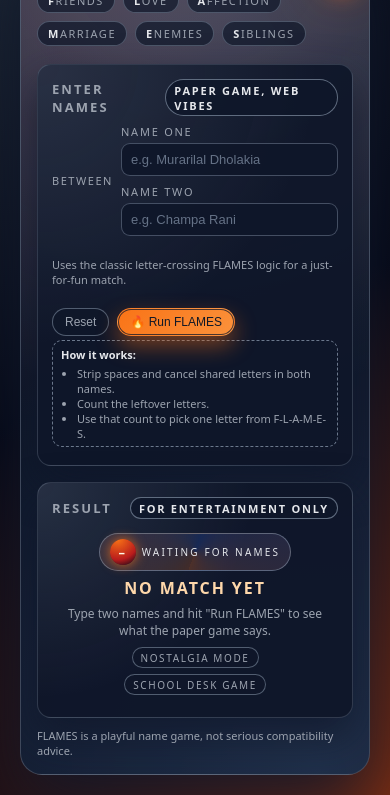
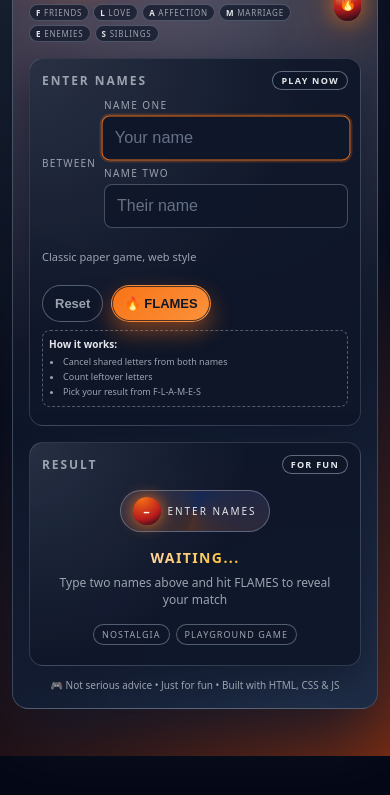
Before and after one commit to alstarian/flames, a plain HTML site: page index.html in a window 390 px wide. Shown: the part 88-883 px from the top of the page. After the commit the page ends 844 px from the top, so only its background shows below. Drawn offline with Linux system fonts and the light colour scheme.

Commit message:
Update index.html

```diff
--- a/index.html
+++ b/index.html
@@ -22,8 +22,13 @@
       box-sizing: border-box;
     }
 
+    html, body {
+      margin: 0;
+      padding: 0;
+      height: 100%;
+    }
+
     body {
-      margin: 0;
       min-height: 100vh;
       font-family: system-ui, -apple-system, BlinkMacSystemFont, "SF Pro Text",
         "Segoe UI", sans-serif;
@@ -35,9 +40,11 @@
       display: flex;
       align-items: center;
       justify-content: center;
-      padding: 20px;
-      overflow: hidden;
+      padding: 16px;
+      overflow-x: hidden;
       position: relative;
+      -webkit-font-smoothing: antialiased;
+      -webkit-touch-callout: none;
     }
 
     .app-shell {
@@ -48,10 +55,22 @@
       border-radius: 22px;
       border: 1px solid rgba(148,163,184,0.35);
       box-shadow: 0 28px 70px rgba(15,23,42,0.9);
-      padding: 24px 24px 20px;
+      padding: 20px;
       backdrop-filter: blur(18px);
       position: relative;
       overflow: hidden;
+      animation: slideUp 0.6s cubic-bezier(0.34, 1.56, 0.64, 1);
+    }
+
+    @keyframes slideUp {
+      from {
+        opacity: 0;
+        transform: translateY(40px);
+      }
+      to {
+        opacity: 1;
+        transform: translateY(0);
+      }
     }
 
     .app-shell::before {
@@ -70,7 +89,7 @@
       display: flex;
       align-items: center;
       justify-content: space-between;
-      margin-bottom: 18px;
+      margin-bottom: 16px;
       gap: 12px;
     }
 
@@ -81,17 +100,27 @@
     }
 
     .app-title {
-      font-size: 24px;
+      font-size: clamp(20px, 5vw, 24px);
       letter-spacing: 0.09em;
       text-transform: uppercase;
       font-weight: 700;
       display: flex;
       align-items: center;
       gap: 8px;
+      animation: titleGlow 2s ease-in-out infinite;
+    }
+
+    @keyframes titleGlow {
+      0%, 100% {
+        text-shadow: 0 0 10px rgba(249,115,22,0.3);
+      }
+      50% {
+        text-shadow: 0 0 20px rgba(249,115,22,0.6);
+      }
     }
 
     .chip {
-      font-size: 11px;
+      font-size: 9px;
       text-transform: uppercase;
       letter-spacing: 0.14em;
       padding: 3px 8px 2px;
@@ -99,24 +128,36 @@
       border: 1px solid rgba(248,250,252,0.18);
       background: linear-gradient(135deg, rgba(249,115,22,0.25), rgba(15,23,42,0.4));
       color: #fff;
+      animation: chipPulse 2s ease-in-out infinite;
+    }
+
+    @keyframes chipPulse {
+      0%, 100% {
+        transform: scale(1);
+      }
+      50% {
+        transform: scale(1.05);
+      }
     }
 
     .pill-row {
       display: flex;
-      gap: 8px;
+      gap: 4px;
       align-items: center;
       flex-wrap: wrap;
+      animation: fadeIn 0.8s ease 0.3s backwards;
     }
 
     .pill {
-      font-size: 11px;
+      font-size: 9px;
       text-transform: uppercase;
-      letter-spacing: 0.14em;
-      padding: 4px 10px;
+      letter-spacing: 0.1em;
+      padding: 3px 8px;
       border-radius: 999px;
       border: 1px solid rgba(148,163,184,0.4);
       color: var(--muted);
       background: rgba(15,23,42,0.7);
+      transition: all 0.3s ease;
     }
 
     .pill strong {
@@ -124,9 +165,15 @@
       font-weight: 600;
     }
 
+    .pill:hover {
+      border-color: rgba(249,115,22,0.6);
+      color: #e5e7eb;
+      transform: translateY(-2px);
+    }
+
     .flame-orb {
-      width: 42px;
-      height: 42px;
+      width: 40px;
+      height: 40px;
       border-radius: 999px;
       background: radial-gradient(circle at 30% 0%, #f97316, #b91c1c 60%, #020617);
       position: relative;
@@ -138,8 +185,17 @@
       justify-content: center;
       color: #fffbeb;
       font-weight: 800;
-      letter-spacing: 0.18em;
-      font-size: 12px;
+      font-size: 16px;
+      animation: flameFloat 3s ease-in-out infinite;
+    }
+
+    @keyframes flameFloat {
+      0%, 100% {
+        transform: translateY(0px);
+      }
+      50% {
+        transform: translateY(-8px);
+      }
     }
 
     .flame-orb::after {
@@ -155,19 +211,13 @@
     .layout {
       position: relative;
       display: grid;
-      grid-template-columns: minmax(0, 1.4fr) minmax(0, 1fr);
+      grid-template-columns: 1fr;
       gap: 16px;
     }
 
-    @media (max-width: 720px) {
+    @media (min-width: 768px) {
       .layout {
-        grid-template-columns: minmax(0, 1fr);
-      }
-      .app-shell {
-        padding: 18px 16px 16px;
-      }
-      .app-header {
-        align-items: flex-start;
+        grid-template-columns: minmax(0, 1.4fr) minmax(0, 1fr);
       }
     }
 
@@ -177,14 +227,31 @@
       background: radial-gradient(circle at top left, rgba(148,163,184,0.18), transparent 55%),
                   rgba(15,23,42,0.95);
       border: var(--border-subtle);
-      padding: 14px 14px 12px;
+      padding: 14px;
       box-shadow: var(--shadow-soft);
       overflow: hidden;
+      animation: fadeIn 0.8s ease 0.4s backwards;
+      transition: all 0.3s ease;
+    }
+
+    @keyframes fadeIn {
+      from {
+        opacity: 0;
+        transform: translateY(20px);
+      }
+      to {
+        opacity: 1;
+        transform: translateY(0);
+      }
+    }
+
+    .panel:hover {
+      box-shadow: 0 20px 50px rgba(0, 0, 0, 0.5);
     }
 
     .panel h2 {
       margin: 0 0 8px;
-      font-size: 13px;
+      font-size: 12px;
       text-transform: uppercase;
       letter-spacing: 0.16em;
       color: var(--muted);
@@ -196,11 +263,11 @@
 
     .panel h2 span.label {
       color: #e5e7eb;
-      font-size: 11px;
+      font-size: 9px;
       text-transform: uppercase;
-      letter-spacing: 0.16em;
+      letter-spacing: 0.14em;
       border-radius: 999px;
-      padding: 3px 8px 2px;
+      padding: 2px 8px;
       border: 1px solid rgba(148,163,184,0.6);
       background: rgba(15,23,42,0.85);
     }
@@ -214,23 +281,18 @@
     }
 
     .names-row .side-label {
-      font-size: 11px;
+      font-size: 10px;
       text-transform: uppercase;
-      letter-spacing: 0.14em;
+      letter-spacing: 0.12em;
       color: var(--muted);
     }
 
     .input-pair {
       flex: 1;
       display: grid;
-      grid-template-columns: minmax(0,1fr) minmax(0,1fr);
+      grid-template-columns: 1fr 1fr;
       gap: 8px;
-    }
-
-    @media (max-width: 480px) {
-      .input-pair {
-        grid-template-columns: minmax(0,1fr);
-      }
+      min-width: 200px;
     }
 
     .field {
@@ -240,22 +302,24 @@
     }
 
     .field label {
-      font-size: 11px;
+      font-size: 10px;
       text-transform: uppercase;
-      letter-spacing: 0.16em;
+      letter-spacing: 0.14em;
       color: var(--muted);
     }
 
     input[type="text"] {
       width: 100%;
-      padding: 8px 9px;
-      border-radius: 9px;
+      padding: 10px;
+      border-radius: 8px;
       border: 1px solid rgba(148,163,184,0.4);
       background: rgba(15,23,42,0.9);
       color: var(--text);
-      font-size: 13px;
+      font-size: 14px;
       outline: none;
-      transition: border-color 0.15s ease, box-shadow 0.15s ease, background 0.15s ease;
+      transition: all 0.3s ease;
+      -webkit-appearance: none;
+      appearance: none;
     }
 
     input[type="text"]::placeholder {
@@ -264,8 +328,13 @@
 
     input[type="text"]:focus {
       border-color: rgba(249,115,22,0.9);
-      box-shadow: 0 0 0 1px rgba(249,115,22,0.35);
+      box-shadow: 0 0 0 2px rgba(249,115,22,0.2);
       background: rgba(15,23,42,0.95);
+      transform: scale(1.02);
+    }
+
+    input[type="text"]:active {
+      transform: scale(0.98);
     }
 
     .actions-row {
@@ -273,13 +342,15 @@
       align-items: center;
       justify-content: space-between;
       gap: 10px;
-      margin-top: 4px;
+      margin-top: 8px;
       flex-wrap: wrap;
     }
 
     .hint {
       font-size: 11px;
       color: var(--muted);
+      flex: 1;
+      min-width: 150px;
     }
 
     .btn-row {
@@ -292,20 +363,29 @@
     button {
       border-radius: 999px;
       border: 1px solid transparent;
-      padding: 6px 12px;
+      padding: 8px 14px;
       font-size: 12px;
-      font-weight: 500;
+      font-weight: 600;
       cursor: pointer;
       display: inline-flex;
       align-items: center;
       gap: 6px;
       background: none;
       color: var(--text);
-      transition: background 0.15s ease, border-color 0.15s ease, transform 0.1s ease;
+      transition: all 0.2s cubic-bezier(0.34, 1.56, 0.64, 1);
+      white-space: nowrap;
+      -webkit-user-select: none;
+      user-select: none;
+      touch-action: manipulation;
     }
 
     button:active {
-      transform: translateY(1px);
+      transform: scale(0.95);
+    }
+
+    button:disabled {
+      opacity: 0.5;
+      cursor: not-allowed;
     }
 
     .btn-primary {
@@ -319,6 +399,14 @@
 
     .btn-primary:hover {
       background: linear-gradient(135deg, #fb923c, #fdba74);
+      transform: translateY(-2px);
+      box-shadow:
+        0 14px 28px rgba(248,113,22,0.5),
+        0 0 0 1px rgba(15,23,42,0.75) inset;
+    }
+
+    .btn-primary:active {
+      transform: scale(0.95);
     }
 
     .btn-ghost {
@@ -331,12 +419,18 @@
       border-color: rgba(148,163,184,0.9);
       color: #e5e7eb;
       background: rgba(15,23,42,0.9);
+      transform: translateY(-1px);
     }
 
     .result-shell {
       position: relative;
       text-align: center;
-      padding: 6px 6px 10px;
+      padding: 8px;
+      min-height: 160px;
+      display: flex;
+      flex-direction: column;
+      justify-content: center;
+      align-items: center;
     }
 
     .result-shell.reveal {
@@ -345,11 +439,11 @@
 
     @keyframes resultPop {
       0% {
-        transform: scale(0.5);
+        transform: scale(0.3);
         opacity: 0;
       }
       50% {
-        transform: scale(1.1);
+        transform: scale(1.15);
       }
       100% {
         transform: scale(1);
@@ -361,63 +455,108 @@
       display: inline-flex;
       align-items: center;
       gap: 6px;
-      padding: 5px 10px;
+      padding: 6px 12px;
       border-radius: 999px;
       background: conic-gradient(from 200deg, rgba(248,113,22,0.2), rgba(37,99,235,0.2), rgba(248,113,22,0.25));
       border: 1px solid rgba(148,163,184,0.5);
       font-size: 10px;
       text-transform: uppercase;
-      letter-spacing: 0.22em;
-      margin-bottom: 6px;
+      letter-spacing: 0.2em;
+      margin-bottom: 8px;
       color: #e5e7eb;
+      animation: badgeBounce 0.5s cubic-bezier(0.34, 1.56, 0.64, 1);
+    }
+
+    @keyframes badgeBounce {
+      0% {
+        transform: scale(0);
+        opacity: 0;
+      }
+      60% {
+        transform: scale(1.1);
+      }
+      100% {
+        transform: scale(1);
+        opacity: 1;
+      }
     }
 
     .flame-letter {
-      width: 26px;
-      height: 26px;
+      width: 30px;
+      height: 30px;
       border-radius: 999px;
       background: radial-gradient(circle at 30% 0%, #f97316, #b91c1c 65%, #020617);
       display: inline-flex;
       align-items: center;
       justify-content: center;
       font-weight: 800;
-      font-size: 13px;
+      font-size: 14px;
       color: #fffbeb;
-      box-shadow: 0 0 12px rgba(248,113,22,0.8);
+      box-shadow: 0 0 15px rgba(248,113,22,0.9);
     }
 
     .result-shell.reveal .flame-letter {
-      animation: letterGlow 0.6s ease 0.2s;
+      animation: letterSpin 0.7s cubic-bezier(0.68, -0.55, 0.265, 1.55) 0.1s;
     }
 
-    @keyframes letterGlow {
-      0%, 100% {
-        box-shadow: 0 0 12px rgba(248,113,22,0.8);
+    @keyframes letterSpin {
+      0% {
+        transform: rotate(-180deg) scale(0.5);
+        opacity: 0;
       }
       50% {
-        box-shadow:
-          0 0 30px rgba(248,113,22,1),
-          0 0 60px rgba(248,113,22,0.6);
-        transform: scale(1.2);
+        transform: rotate(90deg) scale(1.3);
+      }
+      100% {
+        transform: rotate(360deg) scale(1);
+        opacity: 1;
       }
     }
 
     .relationship {
       font-size: 16px;
-      font-weight: 600;
-      letter-spacing: 0.12em;
+      font-weight: 700;
+      letter-spacing: 0.1em;
       text-transform: uppercase;
-      margin-bottom: 6px;
+      margin: 8px 0 4px;
+      animation: textSlideIn 0.5s ease 0.3s backwards;
+    }
+
+    @keyframes textSlideIn {
+      from {
+        opacity: 0;
+        transform: translateY(-15px);
+      }
+      to {
+        opacity: 1;
+        transform: translateY(0);
+      }
     }
 
     .relationship span {
-      color: #fed7aa;
+      background: linear-gradient(135deg, #fed7aa, #fbbf24);
+      -webkit-background-clip: text;
+      -webkit-text-fill-color: transparent;
+      background-clip: text;
     }
 
     .relationship-detail {
       font-size: 12px;
       color: var(--muted);
-      margin-bottom: 8px;
+      margin: 4px 0 8px;
+      line-height: 1.4;
+      animation: fadeInUp 0.5s ease 0.45s backwards;
+    }
+
+    @keyframes fadeInUp {
+      from {
+        opacity: 0;
+        transform: translateY(10px);
+      }
+      to {
+        opacity: 1;
+        transform: translateY(0);
+      }
     }
 
     .tags {
@@ -425,34 +564,77 @@
       flex-wrap: wrap;
       justify-content: center;
       gap: 6px;
-      margin-top: 2px;
+      margin-top: 8px;
     }
 
     .tag {
       font-size: 10px;
       text-transform: uppercase;
-      letter-spacing: 0.16em;
-      padding: 3px 8px 2px;
+      letter-spacing: 0.12em;
+      padding: 4px 10px;
       border-radius: 999px;
       border: 1px solid rgba(148,163,184,0.5);
       color: var(--muted);
       background: rgba(15,23,42,0.8);
+      transition: all 0.3s ease;
+      animation: tagBubble 0.4s cubic-bezier(0.68, -0.55, 0.265, 1.55) backwards;
+    }
+
+    .tag:nth-child(1) { animation-delay: 0.5s; }
+    .tag:nth-child(2) { animation-delay: 0.6s; }
+    .tag:nth-child(3) { animation-delay: 0.7s; }
+    .tag:nth-child(4) { animation-delay: 0.8s; }
+
+    @keyframes tagBubble {
+      from {
+        transform: scale(0);
+        opacity: 0;
+      }
+      to {
+        transform: scale(1);
+        opacity: 1;
+      }
+    }
+
+    .tag:hover {
+      border-color: rgba(249,115,22,0.6);
+      color: #e5e7eb;
+      transform: translateY(-2px);
     }
 
     .error {
       margin-top: 6px;
       font-size: 11px;
       color: var(--danger);
+      animation: shake 0.3s ease;
+    }
+
+    @keyframes shake {
+      0%, 100% { transform: translateX(0); }
+      25% { transform: translateX(-5px); }
+      75% { transform: translateX(5px); }
     }
 
     .mini-steps {
-      margin-top: 4px;
-      border-radius: 10px;
-      border: 1px dashed rgba(148,163,184,0.7);
-      background: rgba(15,23,42,0.85);
-      padding: 6px 8px 5px;
+      margin-top: 8px;
+      border-radius: 8px;
+      border: 1px dashed rgba(148,163,184,0.5);
+      background: rgba(15,23,42,0.8);
+      padding: 8px;
       font-size: 11px;
       color: var(--muted);
+      animation: slideIn 0.6s ease 0.5s backwards;
+    }
+
+    @keyframes slideIn {
+      from {
+        opacity: 0;
+        transform: translateX(-20px);
+      }
+      to {
+        opacity: 1;
+        transform: translateX(0);
+      }
     }
 
     .mini-steps strong {
@@ -460,23 +642,26 @@
     }
 
     .mini-steps ul {
-      padding-left: 16px;
+      padding-left: 14px;
       margin: 4px 0 0;
     }
 
     .mini-steps li {
-      margin: 0;
+      margin: 2px 0;
+      font-size: 10px;
     }
 
     .footer {
-      margin-top: 10px;
-      font-size: 11px;
+      margin-top: 12px;
+      font-size: 10px;
       color: var(--muted);
       display: flex;
-      justify-content: space-between;
+      justify-content: center;
       flex-wrap: wrap;
       gap: 8px;
       position: relative;
+      text-align: center;
+      animation: fadeIn 0.8s ease 0.6s backwards;
     }
 
     .footer a {
@@ -516,6 +701,80 @@
         opacity: 0;
       }
     }
+
+    /* Mobile optimizations */
+    @media (max-width: 480px) {
+      body {
+        padding: 12px;
+      }
+
+      .app-shell {
+        padding: 16px;
+        border-radius: 16px;
+      }
+
+      .app-title {
+        font-size: 18px;
+      }
+
+      .chip {
+        font-size: 8px;
+      }
+
+      .pill {
+        font-size: 8px;
+        padding: 2px 6px;
+      }
+
+      .flame-orb {
+        width: 36px;
+        height: 36px;
+        font-size: 14px;
+      }
+
+      .panel {
+        padding: 12px;
+      }
+
+      .input-pair {
+        grid-template-columns: 1fr;
+        gap: 6px;
+      }
+
+      input[type="text"] {
+        padding: 12px;
+        font-size: 16px;
+      }
+
+      button {
+        padding: 10px 12px;
+        font-size: 13px;
+      }
+
+      .flame-letter {
+        width: 28px;
+        height: 28px;
+        font-size: 13px;
+      }
+
+      .relationship {
+        font-size: 14px;
+      }
+
+      .tag {
+        font-size: 9px;
+        padding: 3px 8px;
+      }
+
+      .mini-steps {
+        font-size: 10px;
+        padding: 6px;
+      }
+
+      .mini-steps li {
+        font-size: 9px;
+      }
+    }
   </style>
 </head>
 <body>
@@ -526,15 +785,15 @@
       <div class="title-stack">
         <div class="app-title">
           FLAMES
-          <span class="chip">Name Match Lab</span>
+          <span class="chip">Match Lab</span>
         </div>
         <div class="pill-row">
-          <div class="pill"><strong>F</strong>riends</div>
-          <div class="pill"><strong>L</strong>ove</div>
-          <div class="pill"><strong>A</strong>ffection</div>
-          <div class="pill"><strong>M</strong>arriage</div>
-          <div class="pill"><strong>E</strong>nemies</div>
-          <div class="pill"><strong>S</strong>iblings</div>
+          <div class="pill"><strong>F</strong> Friends</div>
+          <div class="pill"><strong>L</strong> Love</div>
+          <div class="pill"><strong>A</strong> Affection</div>
+          <div class="pill"><strong>M</strong> Marriage</div>
+          <div class="pill"><strong>E</strong> Enemies</div>
+          <div class="pill"><strong>S</strong> Siblings</div>
         </div>
       </div>
       <div class="flame-orb">🔥</div>
@@ -544,7 +803,7 @@
       <section class="panel" aria-label="Input names for FLAMES">
         <h2>
           Enter names
-          <span class="label">Paper game, web vibes</span>
+          <span class="label">Play now</span>
         </h2>
 
         <div class="names-row">
@@ -552,29 +811,29 @@
           <div class="input-pair">
             <div class="field">
               <label for="name1">Name one</label>
-              <input type="text" id="name1" placeholder="e.g. Murarilal Dholakia" />
+              <input type="text" id="name1" placeholder="Your name" />
             </div>
             <div class="field">
               <label for="name2">Name two</label>
-              <input type="text" id="name2" placeholder="e.g. Champa Rani" />
+              <input type="text" id="name2" placeholder="Their name" />
             </div>
           </div>
         </div>
 
         <div class="actions-row">
-          <p class="hint">Uses the classic letter-crossing FLAMES logic for a just-for-fun match.</p>
+          <p class="hint">Classic paper game, web style</p>
           <div class="btn-row">
             <button class="btn-ghost" id="resetBtn" type="button">Reset</button>
-            <button class="btn-primary" id="matchBtn" type="button">🔥 Run FLAMES</button>
+            <button class="btn-primary" id="matchBtn" type="button">🔥 FLAMES</button>
           </div>
         </div>
 
         <div class="mini-steps">
           <strong>How it works:</strong>
           <ul>
-            <li>Strip spaces and cancel shared letters in both names.</li>
-            <li>Count the leftover letters.</li>
-            <li>Use that count to pick one letter from F-L-A-M-E-S.</li>
+            <li>Cancel shared letters from both names</li>
+            <li>Count leftover letters</li>
+            <li>Pick your result from F-L-A-M-E-S</li>
           </ul>
         </div>
 
@@ -584,32 +843,32 @@
       <aside class="panel" aria-label="FLAMES result">
         <h2>
           Result
-          <span class="label">For entertainment only</span>
+          <span class="label">For fun</span>
         </h2>
 
         <div class="result-shell" id="resultShell">
           <div class="flame-badge">
             <span class="flame-letter" id="flameLetter">–</span>
-            <span id="badgeText">Waiting for names</span>
+            <span id="badgeText">Enter names</span>
           </div>
 
           <div class="relationship">
-            <span id="relationshipLabel">No match yet</span>
+            <span id="relationshipLabel">Waiting...</span>
           </div>
           <div class="relationship-detail" id="relationshipDetail">
-            Type two names and hit "Run FLAMES" to see what the paper game says.
+            Type two names above and hit FLAMES to reveal your match
           </div>
 
           <div class="tags" id="tagsRow">
-            <span class="tag">nostalgia mode</span>
-            <span class="tag">school desk game</span>
+            <span class="tag">nostalgia</span>
+            <span class="tag">playground game</span>
           </div>
         </div>
       </aside>
     </main>
 
     <footer class="footer">
-      <span>FLAMES is a playful name game, not serious compatibility advice.</span>
+      <span>🎮 Not serious advice • Just for fun • Built with HTML, CSS & JS</span>
     </footer>
   </div>
 
@@ -631,33 +890,33 @@
     const FLAMES_MAP = {
       F: {
         label: "Friends",
-        detail: "Strong buddy energy. Expect memes, inside jokes, and late-night chats.",
-        tags: ["platonic vibes", "trusted ally"]
+        detail: "Strong buddy energy. Memes, inside jokes, late-night chats!",
+        tags: ["platonic vibes", "trusted ally", "bestie"]
       },
       L: {
         label: "Love",
-        detail: "Soft-focus filter unlocked. The game thinks there's romantic potential here.",
-        tags: ["crush alert", "heart eyes"]
+        detail: "Soft-focus filter unlocked. Romantic potential detected!",
+        tags: ["crush alert", "heart eyes", "chemistry"]
       },
       A: {
         label: "Affection",
-        detail: "Warm, caring connection. Lots of support, hype, and gentle chaos.",
-        tags: ["comfort zone", "soft spot"]
+        detail: "Warm, caring connection. Support, hype, gentle chaos.",
+        tags: ["comfort zone", "soft spot", "caring"]
       },
       M: {
         label: "Marriage",
-        detail: "Long-term storyline unlocked. Think commitment, stability, and shared plans.",
-        tags: ["endgame?", "power duo"]
+        detail: "Long-term storyline. Commitment, stability, shared plans!",
+        tags: ["endgame", "power duo", "forever"]
       },
       E: {
         label: "Enemies",
-        detail: "Spicy dynamic detected. Rivalry, banter, or just clashing personalities.",
-        tags: ["frenemies", "main character conflict"]
+        detail: "Spicy dynamic. Rivalry, banter, clashing personalities.",
+        tags: ["frenemies", "main character conflict", "spicy"]
       },
       S: {
         label: "Siblings",
-        detail: "Sibling energy. Teasing, roasting, but low-key looking out for each other.",
-        tags: ["chaos but caring", "family-coded"]
+        detail: "Sibling energy. Teasing, roasting, looking out for each other.",
+        tags: ["chaos but caring", "family-coded", "squad"]
       }
     };
 
@@ -688,7 +947,7 @@
       const clean2 = normalizeName(name2);
 
       if (!clean1 || !clean2) {
-        throw new Error("Please enter two valid names with at least one letter each.");
+        throw new Error("Enter two valid names with at least one letter each");
       }
 
       const remainingCount = countUniqueLetters(clean1, clean2);
@@ -713,7 +972,7 @@
     function createConfetti() {
       const emojis = ["🎉", "✨", "🔥", "❤️", "💫", "⭐", "🌟"];
 
-      for (let i = 0; i < 30; i++) {
+      for (let i = 0; i < 35; i++) {
         const confetti = document.createElement("div");
         confetti.className = "confetti";
         confetti.textContent = emojis[Math.floor(Math.random() * emojis.length)];
@@ -741,8 +1000,8 @@
       relationshipLabelEl.textContent = def.label;
       relationshipDetailEl.textContent = def.detail;
 
-      const pretty1 = rawName1.trim() || "Name one";
-      const pretty2 = rawName2.trim() || "Name two";
+      const pretty1 = rawName1.trim() || "You";
+      const pretty2 = rawName2.trim() || "Them";
       badgeTextEl.textContent = pretty1 + " × " + pretty2;
 
       tagsRowEl.innerHTML = "";
@@ -752,11 +1011,6 @@
         span.textContent = tag;
         tagsRowEl.appendChild(span);
       });
-
-      const base = document.createElement("span");
-      base.className = "tag";
-      base.textContent = "classic FLAMES";
-      tagsRowEl.appendChild(base);
     }
 
     function resetUI() {
@@ -767,19 +1021,21 @@
       resultShell.classList.remove("reveal");
 
       flameLetterEl.textContent = "–";
-      badgeTextEl.textContent = "Waiting for names";
-      relationshipLabelEl.textContent = "No match yet";
-      relationshipDetailEl.textContent = "Type two names and hit \"Run FLAMES\" to see what the paper game says.";
+      badgeTextEl.textContent = "Enter names";
+      relationshipLabelEl.textContent = "Waiting...";
+      relationshipDetailEl.textContent = "Type two names above and hit FLAMES to reveal your match";
 
       tagsRowEl.innerHTML = "";
       const t1 = document.createElement("span");
       t1.className = "tag";
-      t1.textContent = "nostalgia mode";
+      t1.textContent = "nostalgia";
       const t2 = document.createElement("span");
       t2.className = "tag";
-      t2.textContent = "school desk game";
+      t2.textContent = "playground game";
       tagsRowEl.appendChild(t1);
       tagsRowEl.appendChild(t2);
+
+      name1Input.focus();
     }
 
     matchBtn.addEventListener("click", function() {
@@ -790,7 +1046,7 @@
         const letter = runFlames(raw1, raw2);
         renderResult(letter, raw1, raw2);
       } catch (err) {
-        errorEl.textContent = err.message || "Something went wrong. Try again.";
+        errorEl.textContent = err.message;
       }
     });
 
@@ -808,6 +1064,11 @@
         }
       });
     });
+
+    // Auto-focus on load
+    window.addEventListener("load", function() {
+      name1Input.focus();
+    });
   </script>
 </body>
 </html>
```
